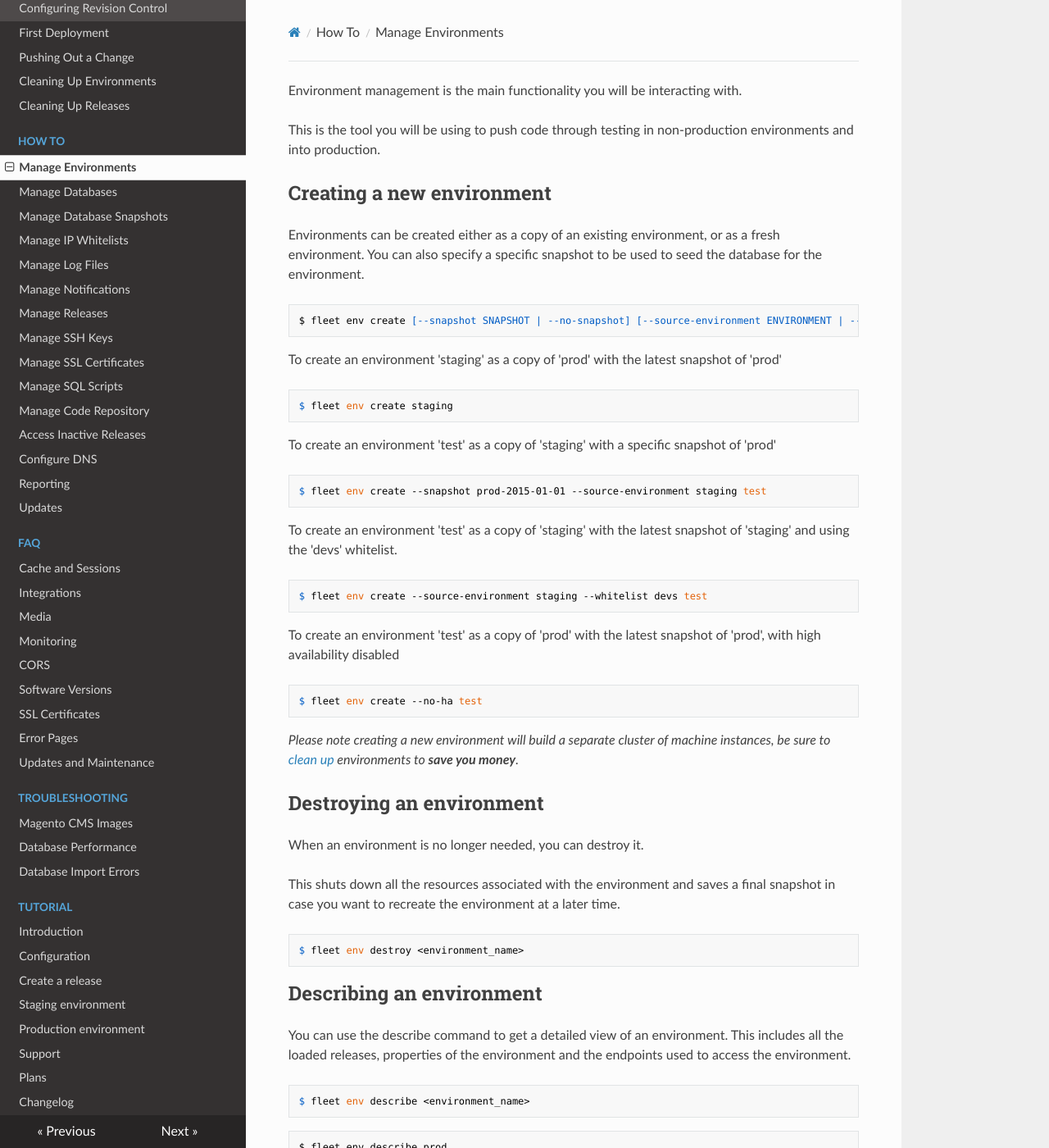
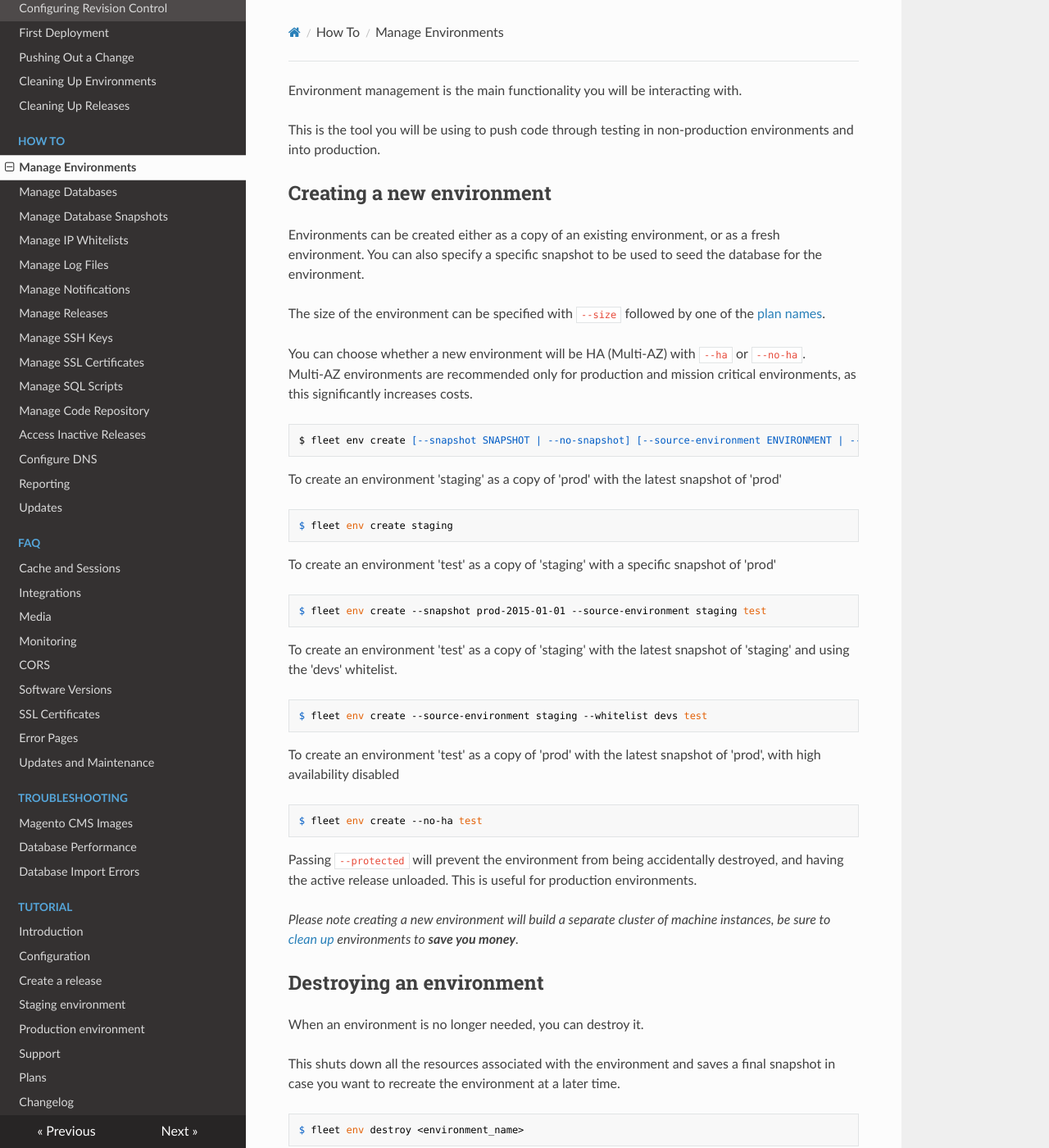
Before and after one commit to anchor/fleet-magento-docs, an MkDocs documentation site: the page built from docs/how-to/manage-environments.md, in a window 1280 px wide and 1400 px high. Shown: the whole window at 82% size. Built offline with MkDocs 1.6.1, drawn with Linux system fonts in a browser that asks for light colours; nearby versions of some CDN libraries; old or Windows-style settings are respelled for this version of MkDocs.

Commit message:
document --protected

````diff
--- a/docs/how-to/manage-environments.md
+++ b/docs/how-to/manage-environments.md
@@ -10,8 +10,15 @@ Creating a new environment
 Environments can be created either as a copy of an existing environment, or as a fresh environment.
 You can also specify a specific snapshot to be used to seed the database for the environment.
 
+The size of the environment can be specified with `--size` followed by one of the [plan names](/plans).
+
+You can choose whether a new environment will be HA (Multi-AZ) with `--ha` or
+`--no-ha`.
+Multi-AZ environments are recommended only for production and mission critical
+environments, as this significantly increases costs.
+
 ```
-$ fleet env create [--snapshot SNAPSHOT | --no-snapshot] [--source-environment ENVIRONMENT | --no-source-environment] [--ssl-certificate CERT] [--whitelist WHITELIST] [--ha | --no-ha] [--size SIZE] NAME
+$ fleet env create [--snapshot SNAPSHOT | --no-snapshot] [--source-environment ENVIRONMENT | --no-source-environment] [--ssl-certificate CERT] [--whitelist WHITELIST] [--ha | --no-ha] [--size SIZE] [--protected] NAME
 ```
 
 To create an environment 'staging' as a copy of 'prod' with the latest snapshot of 'prod'
@@ -35,6 +42,9 @@ with high availability disabled
 ```
 $ fleet env create --no-ha test
 ```
+
+Passing `--protected` will prevent the environment from being accidentally
+destroyed, and having the active release unloaded. This is useful for production environments.
 
 _Please note creating a new environment will build a separate cluster of machine instances, be sure to
 [clean up](/getting-started/cleaning-up-environments/) environments to **save you money**._
````
